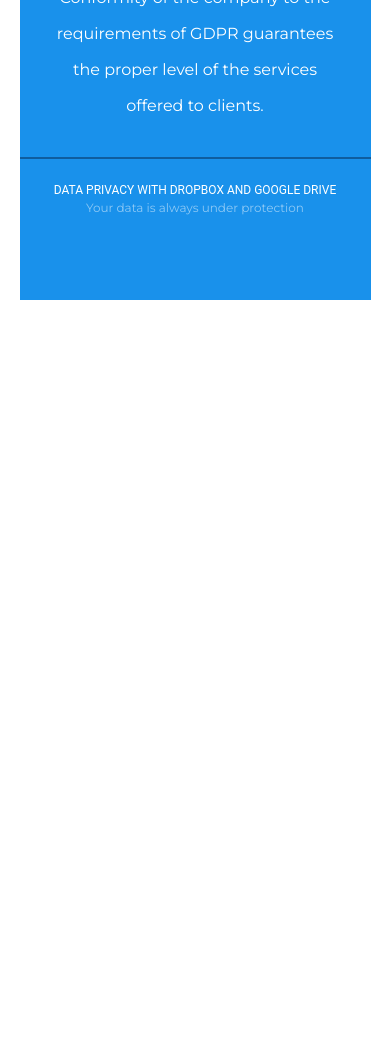
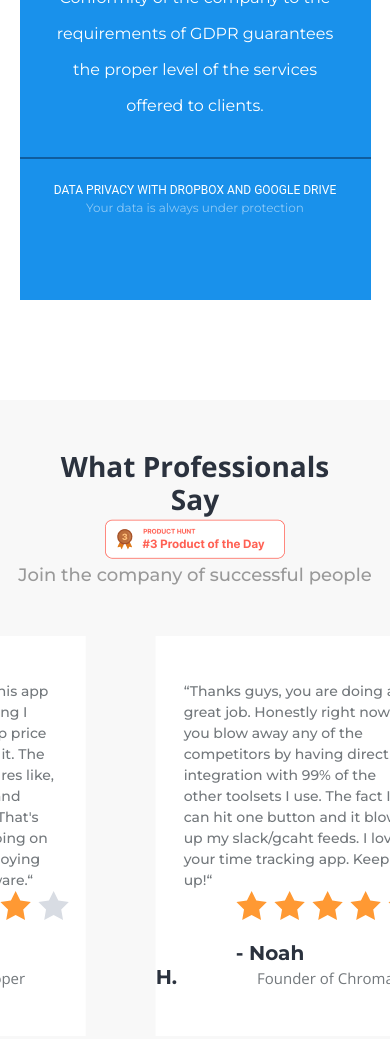
Before and after one commit to FlawlessFellow/Due-Focus, a Gatsby site: page / in a window 390 px wide. Shown: the part 5459-6498 px from the top of the page. Before the commit the page ends 5759 px from the top, so only its background shows below. Built offline with nearby package versions, Linux system fonts and the light colour scheme; Gatsby itself is replaced by a stand-in of ours.

Commit message:
Completed the width adaptation for the Recommendation section entirely, and made some minor changes within this section

```diff
--- a/src/components/MainSection.tsx
+++ b/src/components/MainSection.tsx
@@ -24,7 +24,7 @@ const MainSection: FC = () => {
             <GetStarted />
             <TimeTracking />
             <DataSecurity />
-            {/* <Recommendation /> */}
+            <Recommendation />
             {/* <LinkPanel /> */}
             {/* <Footer /> */}
         </>
--- a/src/components/main/RecommendationSection/Recommendation.tsx
+++ b/src/components/main/RecommendationSection/Recommendation.tsx
@@ -8,16 +8,12 @@ import RecommendationSlider from '../Slider/SlickSlider';
 const Recommendation = () => {
     return (
         <section className="recommendation__section">
-            <div className="recommendation__wrapper">
-                <div className="recommendation__desc">
             <ProductTitle text={'What Professionals Say'} classNames={'recommendation__title'} />
             <Link to="#!" className="recommendation__img-link">
                 <img src={RecommendationDescImg} alt="product hunt image link" />
             </Link>
             <p className="recommendation__desc-text">Join the company of successful people</p>
-                </div>
             <RecommendationSlider />
-            </div>
         </section>
     );
 };
--- a/src/components/main/RecommendationSection/style.css
+++ b/src/components/main/RecommendationSection/style.css
@@ -1,24 +1,55 @@
 .recommendation__section {
-    padding: 45px 0 112px;
-    background-color: #f8f8f8;
+    padding-top: 50px;
+    margin-top: 100px;
+    overflow: hidden;
+    height: 760px;
+    flex-direction: column;
+    display: flex;
+    background: #f8f8f8;
 }
 
-.recommendation__desc {
-    display: flex;
-    flex-direction: column;
-    align-items: center;
+.recommendation__title {
+    width: 80%;
+    text-align: center;
+    padding-bottom: 20px;
+    margin: 0 auto;
+    height: 64px;
+    font-weight: 700;
+    font-size: 52px;
+    font-family: Open Sans, sans-serif;
+    color: #2b323e;
 }
 
 .recommendation__img-link {
+    align-self: center;
     margin-top: 5px;
 }
 
 .recommendation__desc-text {
-    margin-top: 5px;
-    font-family: var(--second-family);
+    padding-bottom: 50px;
+    margin: 5px auto 0;
     font-weight: 500;
-    font-size: 1.25rem;
-    line-height: 150%;
+    font-size: 20px;
+    font-family: Montserrat, sans-serif;
     color: #999;
-    margin-bottom: 50px;
 }
+
+@media screen and (max-width: 870px) {
+    .recommendation__title {
+        font-size: 37px;
+    }
+
+    .recommendation__desc-text {
+        text-align: center;
+        font-size: 18px;
+    }
+}
+
+@media screen and (max-width: 560px) {
+    .recommendation__section {
+        padding-bottom: 100px;
+    }
+    .recommendation__title {
+        font-size: 28px;
+    }
+}
```
Lines whose indentation alone changed are shown as unchanged.
